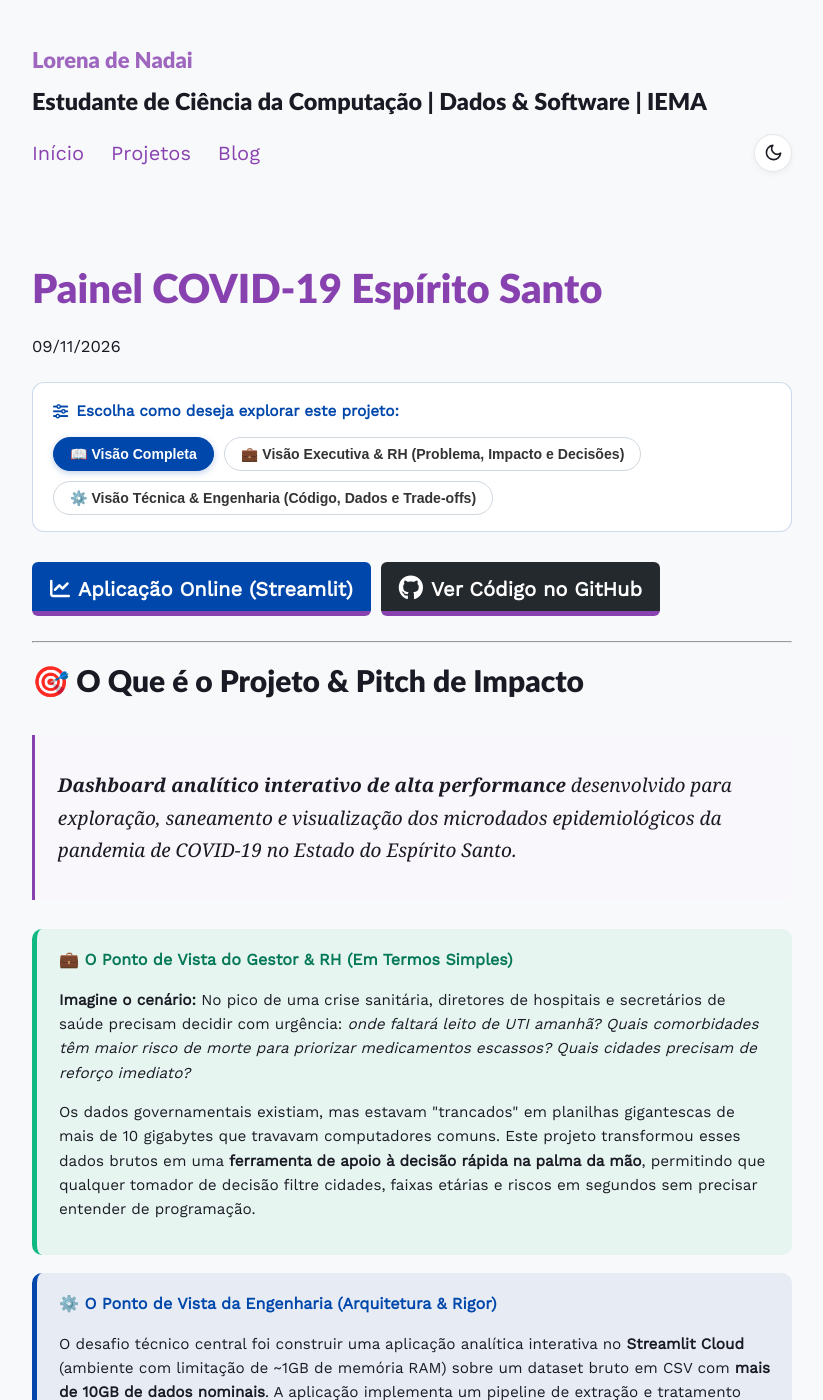
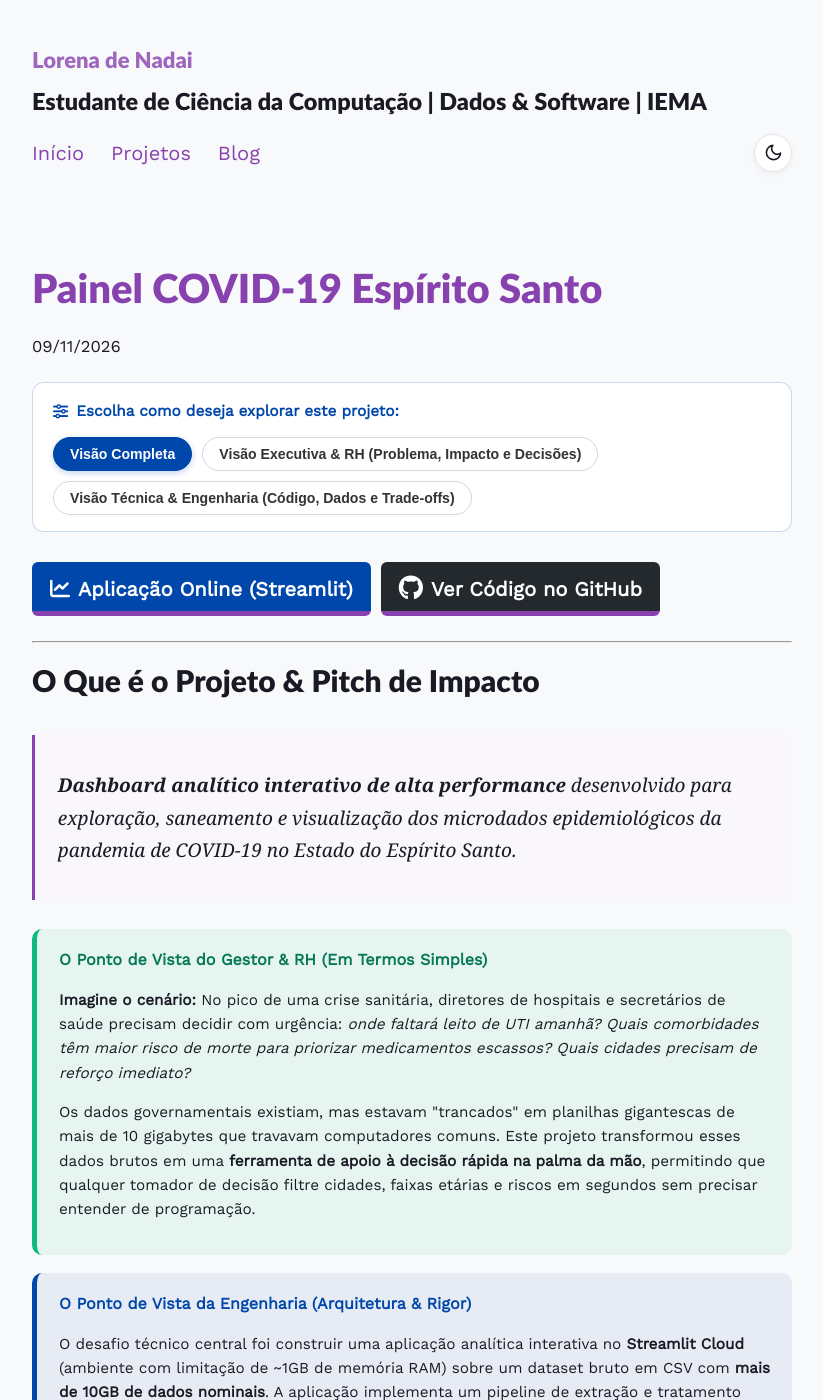
Before and after one commit to denadaiLorena/denadaiLorena.github.io, a Jekyll site: the page built from _projects/painel-covid-es.md, in a window 1280 px wide and 1400 px high. Shown: the whole window, without its empty margins (228-1051 px from the left). Built offline with Jekyll 4.4.1, drawn with Linux system fonts in a browser that asks for light colours; formulas are drawn with MathJax 3; some of the changed text lies outside the part shown.

Commit message:
projeto dashboard da COVID atualizado

```diff
--- a/_projects/painel-covid-es.md
+++ b/_projects/painel-covid-es.md
@@ -111,13 +111,13 @@ order: 2
   </div>
   <div class="reading-mode-buttons">
     <button class="mode-btn active" id="btn-all" onclick="setReadingMode('all')">
-      📖 Visão Completa
+       Visão Completa
     </button>
     <button class="mode-btn" id="btn-rh" onclick="setReadingMode('rh')">
-      💼 Visão Executiva & RH (Problema, Impacto e Decisões)
+       Visão Executiva & RH (Problema, Impacto e Decisões)
     </button>
     <button class="mode-btn" id="btn-tech" onclick="setReadingMode('tech')">
-      ⚙️ Visão Técnica & Engenharia (Código, Dados e Trade-offs)
+       Visão Técnica & Engenharia (Código, Dados e Trade-offs)
     </button>
   </div>
 </div>
@@ -133,34 +133,34 @@ order: 2
 
 ---
 
-## 🎯 O Que é o Projeto & Pitch de Impacto
+## O Que é o Projeto & Pitch de Impacto
 
 > **Dashboard analítico interativo de alta performance** desenvolvido para exploração, saneamento e visualização dos microdados epidemiológicos da pandemia de COVID-19 no Estado do Espírito Santo.
 
 <div class="perspective-card card-rh view-rh">
-  <div class="card-title">💼 O Ponto de Vista do Gestor & RH (Em Termos Simples)</div>
+  <div class="card-title"> O Ponto de Vista do Gestor & RH (Em Termos Simples)</div>
   <p><strong>Imagine o cenário:</strong> No pico de uma crise sanitária, diretores de hospitais e secretários de saúde precisam decidir com urgência: <em>onde faltará leito de UTI amanhã? Quais comorbidades têm maior risco de morte para priorizar medicamentos escassos? Quais cidades precisam de reforço imediato?</em></p>
   <p>Os dados governamentais existiam, mas estavam "trancados" em planilhas gigantescas de mais de 10 gigabytes que travavam computadores comuns. Este projeto transformou esses dados brutos em uma <strong>ferramenta de apoio à decisão rápida na palma da mão</strong>, permitindo que qualquer tomador de decisão filtre cidades, faixas etárias e riscos em segundos sem precisar entender de programação.</p>
 </div>
 
 <div class="perspective-card card-tech view-tech">
-  <div class="card-title">⚙️ O Ponto de Vista da Engenharia (Arquitetura & Rigor)</div>
+  <div class="card-title"> O Ponto de Vista da Engenharia (Arquitetura & Rigor)</div>
   <p>O desafio técnico central foi construir uma aplicação analítica interativa no <strong>Streamlit Cloud</strong> (ambiente com limitação de ~1GB de memória RAM) sobre um dataset bruto em CSV com <strong>mais de 10GB de dados nominais</strong>. A aplicação implementa um pipeline de extração e tratamento offline desacoplado, armazenamento colunar com compressão Snappy em <strong>Apache Parquet</strong>, redução de tipos primitivos (<em>downcasting</em>) e cálculo de métricas epidemiológicas imunes ao viés de atraso de notificação (<em>reporting lag</em>).</p>
 </div>
 
 ---
 
-## ⚡ O Desafio de Dados: De 10GB Inviáveis para Megabytes Instantâneos
+##  O Desafio de Dados: De 10GB Inviáveis para Megabytes Instantâneos
 
 A base oficial de **microdados da COVID-19** disponibilizada pelo Governo do ES reunia milhões de linhas com detalhes de sintomas, testes, histórico médico e evolução dos pacientes.
 
 <div class="perspective-card card-rh view-rh">
-  <div class="card-title">💼 Como o problema foi resolvido sem gastar orçamento</div>
+  <div class="card-title">Como o problema foi resolvido sem gastar orçamento</div>
   <p>Um arquivo de 10GB não pode ser enviado para o GitHub (que limita arquivos a 100MB) nem roda em servidores gratuitos de nuvem. A alternativa comum seria pagar caro por um banco de dados em nuvem. Em vez de aumentar custos de infraestrutura, apliquei uma técnica inteligente de "compactação seletiva": limpei repetições desnecessárias e converti o formato do arquivo. O resultado? <strong>O arquivo de 10GB encolheu para poucos megabytes</strong>, abrindo instantaneamente no navegador com custo de servidor igual a zero.</p>
 </div>
 
 <div class="perspective-card card-tech view-tech">
-  <div class="card-title">⚙️ Pipeline ETL: Processamento em Lotes e Downcasting</div>
+  <div class="card-title">Pipeline ETL: Processamento em Lotes e Downcasting</div>
   <p>Para ler um arquivo de 10GB em máquinas com memória finita sem disparar erros de <em>Out-Of-Memory (OOM)</em>, o script <code>prepare_data.py</code> adota uma estratégia de processamento em chunks:</p>
   <ul>
     <li><strong>Leitura em Chunks de 100.000 linhas:</strong> O Pandas processa o CSV particionado, mantendo a pegada de RAM estável durante toda a execução.</li>
@@ -181,7 +181,7 @@ A base oficial de **microdados da COVID-19** disponibilizada pelo Governo do ES
 
 ---
 
-## ⚖️ Decisões de Arquitetura & Matriz de Trade-offs
+## Decisões de Arquitetura & Matriz de Trade-offs
 
 Em engenharia de dados, toda escolha carrega vantagens e concessões. Abaixo estão as decisões deliberadas do projeto:
 
@@ -214,19 +214,19 @@ Em engenharia de dados, toda escolha carrega vantagens e concessões. Abaixo est
 
 ---
 
-## 🔬 Rigor Estatístico: A Fórmula da Taxa de Letalidade
+## Rigor Estatístico: A Fórmula da Taxa de Letalidade
 
 Um dos erros mais comuns em painéis de saúde pública na época da pandemia foi a publicação de índices distorcidos de letalidade.
 
 $$\text{Taxa de Letalidade Adotada (\%)} = \frac{\text{Óbitos Consolidados}}{\text{Óbitos} + \text{Recuperados}} \times 100$$
 
 <div class="perspective-card card-rh view-rh">
-  <div class="card-title">💼 Por que a fórmula tradicional enganava as pessoas?</div>
+  <div class="card-title">Por que a fórmula tradicional enganava as pessoas?</div>
   <p>Muitos sites dividiam o número de mortos pelo total de notificações. O problema: milhares de pessoas que haviam testado positivo ainda estavam no hospital ou em isolamento, sem um desfecho final. Ao colocar esses casos "em aberto" na conta, a taxa de gravidade parecia falsamente baixa. Ao calcular apenas entre quem <strong>já havia se recuperado ou infelizmente falecido</strong>, garantimos um número confiável e real da gravidade da doença.</p>
 </div>
 
 <div class="perspective-card card-tech view-tech">
-  <div class="card-title">⚙️ Tratamento Estatístico: Viés de Notificação & Outliers (IQR)</div>
+  <div class="card-title">Tratamento Estatístico: Viés de Notificação & Outliers (IQR)</div>
   <p>O pipeline aplicou duas regras de consistência metodológica:</p>
   <ul>
     <li><strong>Blindagem contra Censura à Direita (<em>Right-Censored Data</em>):</strong> Exclusão de notificações com desfecho pendente no denominador da taxa de letalidade, isolando a população de casos fechados.</li>
@@ -236,17 +236,17 @@ $$\text{Taxa de Letalidade Adotada (\%)} = \frac{\text{Óbitos Consolidados}}{\t
 
 ---
 
-## 🎨 Otimização de UX: O Conceito de Performance Percebida
+## Otimização de UX: O Conceito de Performance Percebida
 
 Mapas geográficos interativos baseados em malhas GeoJSON contêm milhares de coordenadas poligonais, exigindo alto processamento gráfico do navegador.
 
 <div class="perspective-card card-rh view-rh">
-  <div class="card-title">💼 Experiência do Usuário sem Espera</div>
+  <div class="card-title">Experiência do Usuário sem Espera</div>
   <p>Se o usuário entra no site e fica olhando uma tela branca carregando o mapa por vários segundos, ele desiste. Para evitar isso, organizei o painel de forma estratégica: os números principais (KPIs) carregam instantaneamente no topo da tela. Enquanto o usuário bate o olho nos totais e começa a ler, o mapa detalhado termina de renderizar suavemente logo abaixo, sem sensação de lentidão.</p>
 </div>
 
 <div class="perspective-card card-tech view-tech">
-  <div class="card-title">⚙️ Engenharia de Frontend: Carregamento Above-the-Fold</div>
+  <div class="card-title">Engenharia de Frontend: Carregamento Above-the-Fold</div>
   <p>Aplicação do princípio de <strong>Performance Percebida (<em>Perceived Performance</em>)</strong>:</p>
   <ul>
     <li><strong>Priorização de Renderização:</strong> Métricas agregadas de alta velocidade (KPI cards em HTML/CSS leve) são renderizadas primeiro no topo (<em>Above-the-Fold</em>).</li>
@@ -256,7 +256,7 @@ Mapas geográficos interativos baseados em malhas GeoJSON contêm milhares de co
 
 ---
 
-## 📊 Principais Descobertas Analíticas
+## Principais Descobertas Analíticas
 
 O painel reúne diferentes dimensões epidemiológicas guiando o usuário por uma narrativa clara:
 
@@ -267,7 +267,7 @@ O painel reúne diferentes dimensões epidemiológicas guiando o usuário por um
 
 ---
 
-## 🛠️ Arquitetura Modular do Código
+## Arquitetura Modular do Código
 
 O projeto foi refatorado e desacoplado em módulos independentes seguindo o princípio da responsabilidade única (Single Responsibility Principle):
 
@@ -296,7 +296,7 @@ painel-covid-es/
 
 ---
 
-## 🚀 Visão de Maturidade: "O Que Eu Faria Diferente Hoje?"
+## Visão de Maturidade: "O Que Eu Faria Diferente Hoje?"
 
 Olhando criticamente para o projeto com o conhecimento acumulado e a evolução contínua da engenharia de dados:
 
@@ -306,7 +306,7 @@ Olhando criticamente para o projeto com o conhecimento acumulado e a evolução
 
 ---
 
-## 🧰 Tecnologias & Ferramentas
+## Tecnologias & Ferramentas
 
 * **Linguagem:** Python 3.10+
 * **Processamento & Engenharia de Dados:** Pandas, NumPy, PyArrow (Apache Parquet com Snappy)
```
